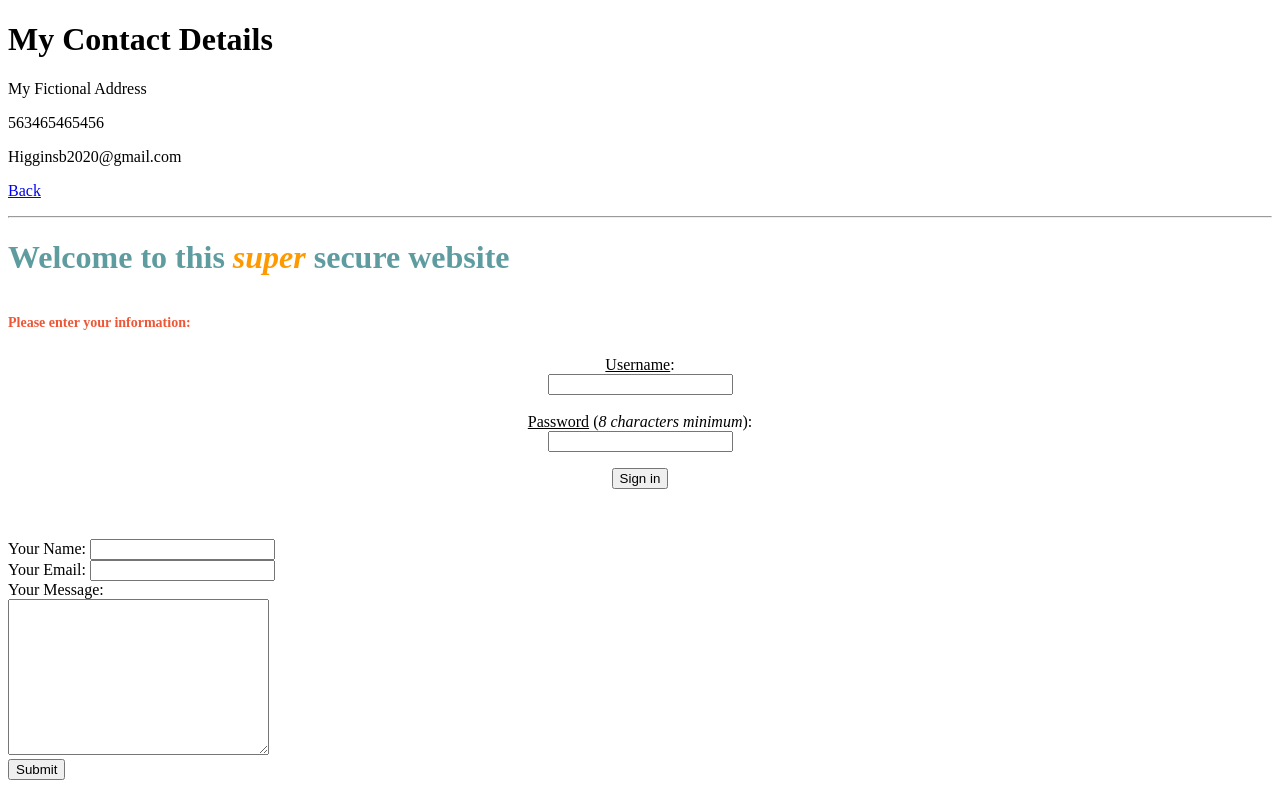
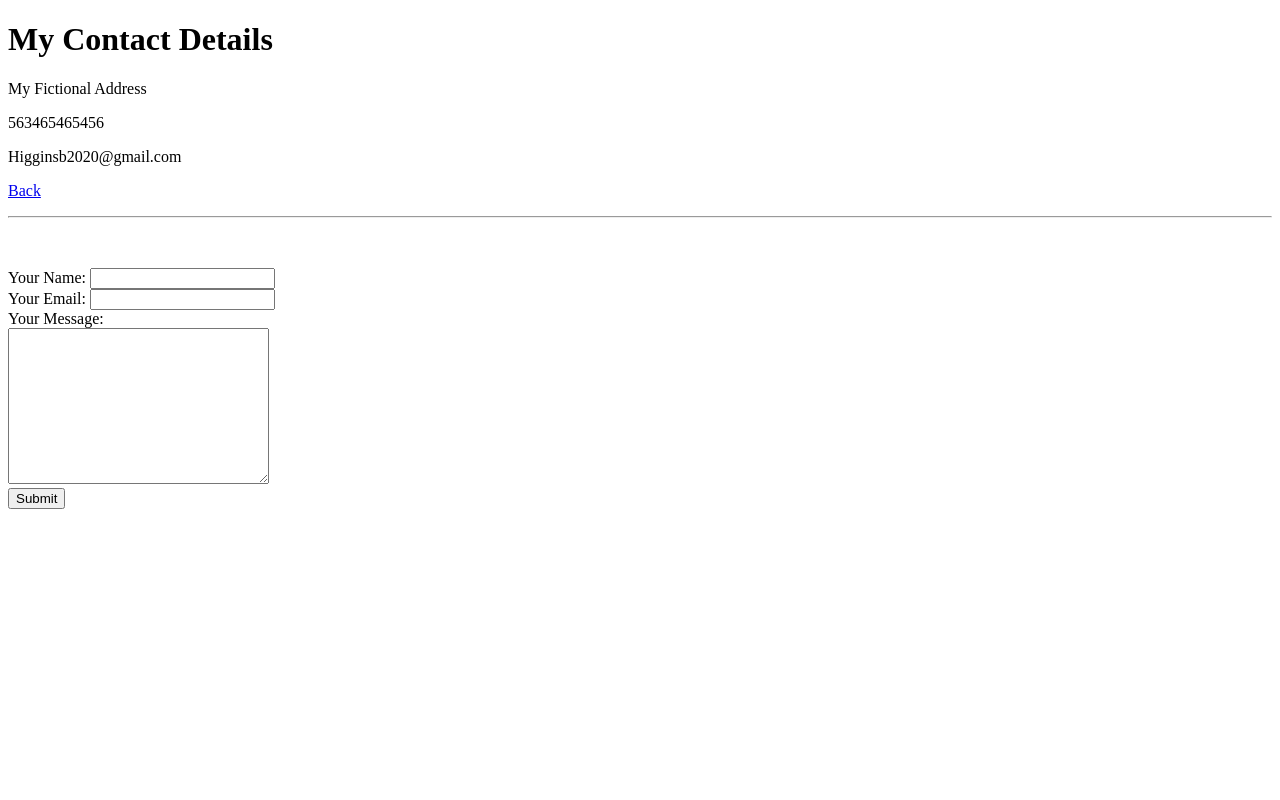
Before and after one commit to BenHiggins2020/cv, a plain HTML site: page contact.html in a window 1280 px wide. Drawn offline with Linux system fonts and the light colour scheme.

Commit message:
Update contact.html

```diff
--- a/contact.html
+++ b/contact.html
@@ -11,14 +11,7 @@
   <p>Higginsb2020@gmail.com</p>
   <p><a href="index.html">Back</a></p>
   <hr>
-  <h1><span style="color: #5e9ca0;">Welcome to this <span style="color: #ff9900;"><em>super </em></span>secure website</span></h1>
-<h1><span style="font-size: 14px; color: #ffcc99;"><span style="color: #ee5636;">Please enter your information:&nbsp;</span></span></h1>
-<div style="text-align: center;"><label for="username"><span style="text-decoration: underline;">Username</span>:</label></div>
-<div style="text-align: center;"><input id="username" name="username" type="text" /></div>
-<div style="text-align: center;">&nbsp;</div>
-<div style="text-align: center;"><label for="pass"><span style="text-decoration: underline;">Password</span> (<em>8 characters minimum</em>):</label></div>
-<div style="text-align: center;"><input id="pass" name="password" required="" type="text" /></div>
-<p style="text-align: center;"><input type="submit" value="Sign in" /></p>
+
 <p><strong>&nbsp;</strong></p>
   <form action="mailto:weeklypeanut@gmail.com" method="post" enctype="text/plain">
     <label>Your Name:</label>
```
